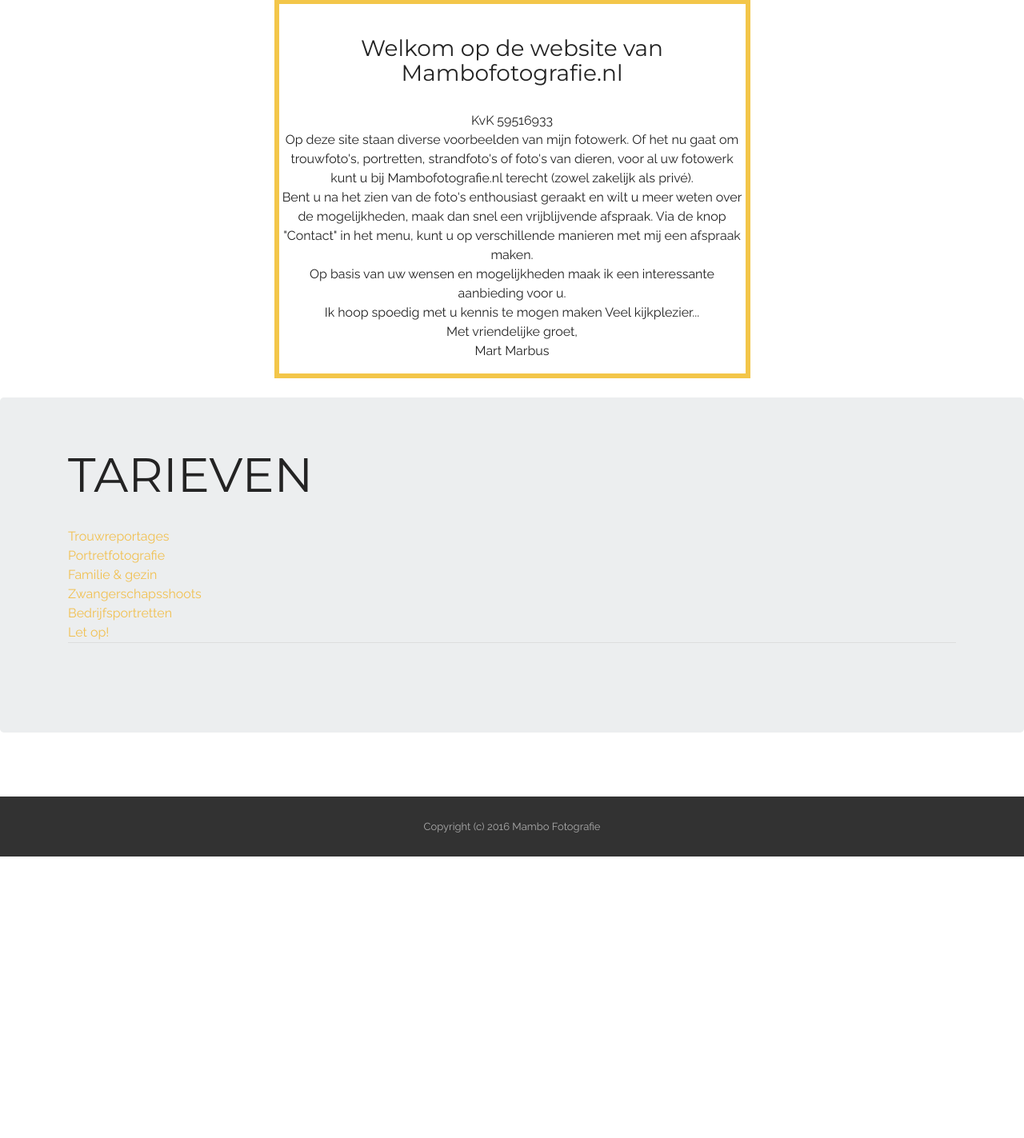
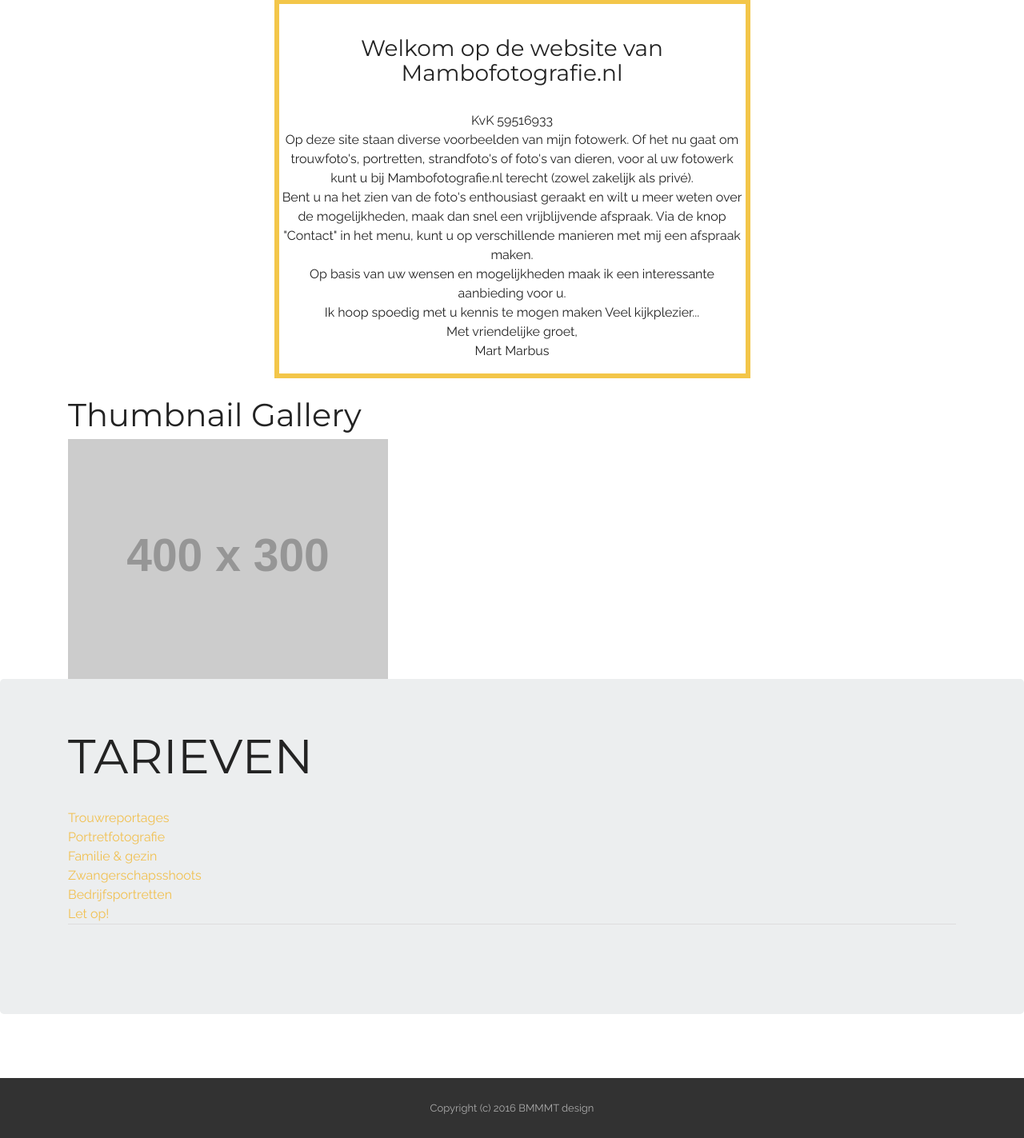
Before and after one commit to BobWez98/Photo, a PHP site: page / in a window 1280 px wide. Shown: the part 1150-2573 px from the top of the page at 80% size. Before the commit the page ends 2221 px from the top, so only its background shows below. Run offline with PHP 8.4, Linux system fonts and the light colour scheme; grey boxes labelled with a size stand in for pictures from a placeholder-image service; some libraries are stand-ins or nearby versions; some web fonts are replaced.

Commit message:
Begin nieuwe gallerij geupload

```diff
--- a/index.php
+++ b/index.php
@@ -175,8 +175,25 @@ session_start();
 </section>
     <br />
     <!-- HIER EINDIGT HET STUKJE 'OVER'-->
+    <!-- HIER START DE GALLERIJ -->
 
+    <div class="gallery">
 
+        <div class="container">
+
+        <div class="row">
+
+            <div class="col-lg-12">
+                <h1 class="page-header">Thumbnail Gallery</h1>
+            </div>
+
+            <div class="col-lg-3 col-md-4 col-xs-6 thumb">
+                <img class="img-responsive" src="http://placehold.it/400x300" alt="">
+            </div>
+
+        </div>
+
+    </div>
 
      <!-- TARIEVEN -->
     <section id="tarieven">
@@ -261,7 +278,7 @@ session_start();
 
     <div class="container">
         <div class="row">
-            <p class="text-xs-center">Copyright (c) 2016 Mambo Fotografie</p>
+            <p class="text-xs-center">Copyright (c) 2016 BMMMT design</p>
         </div>
     </div>
 </footer>
```
